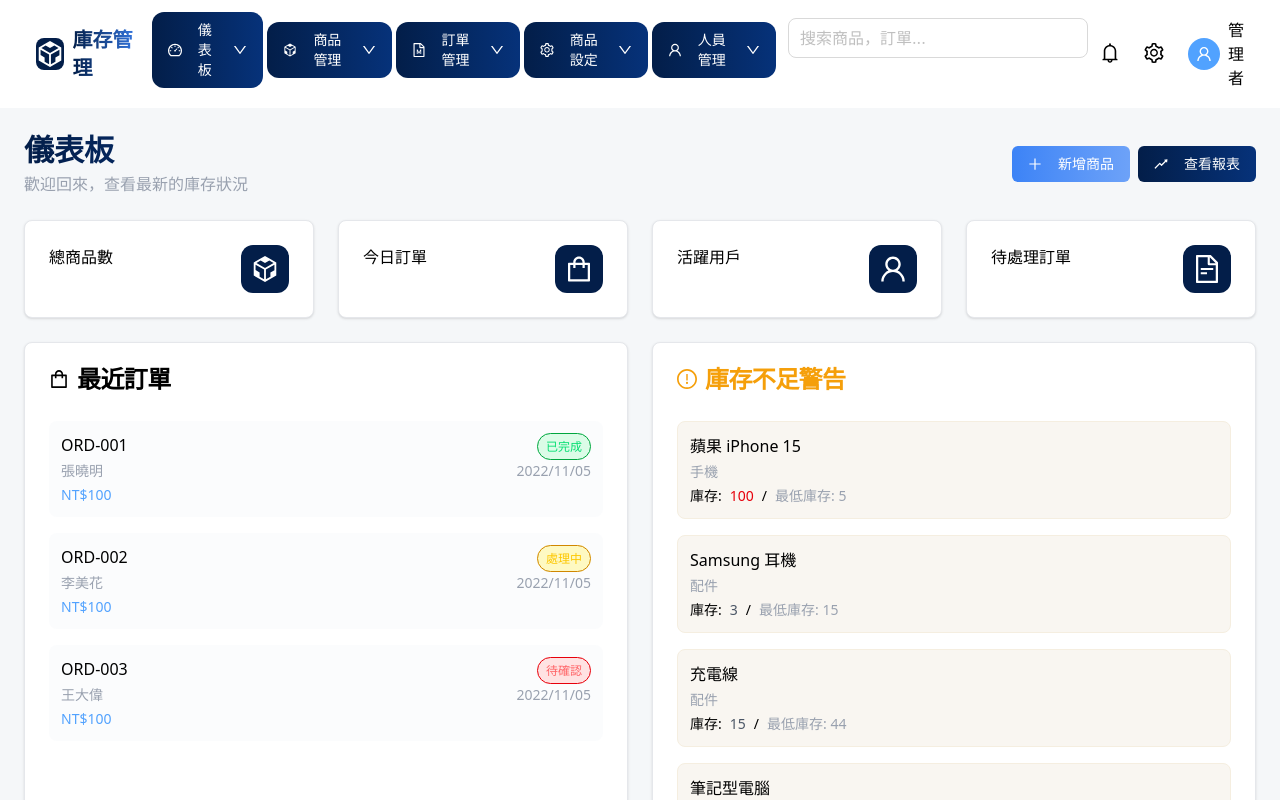
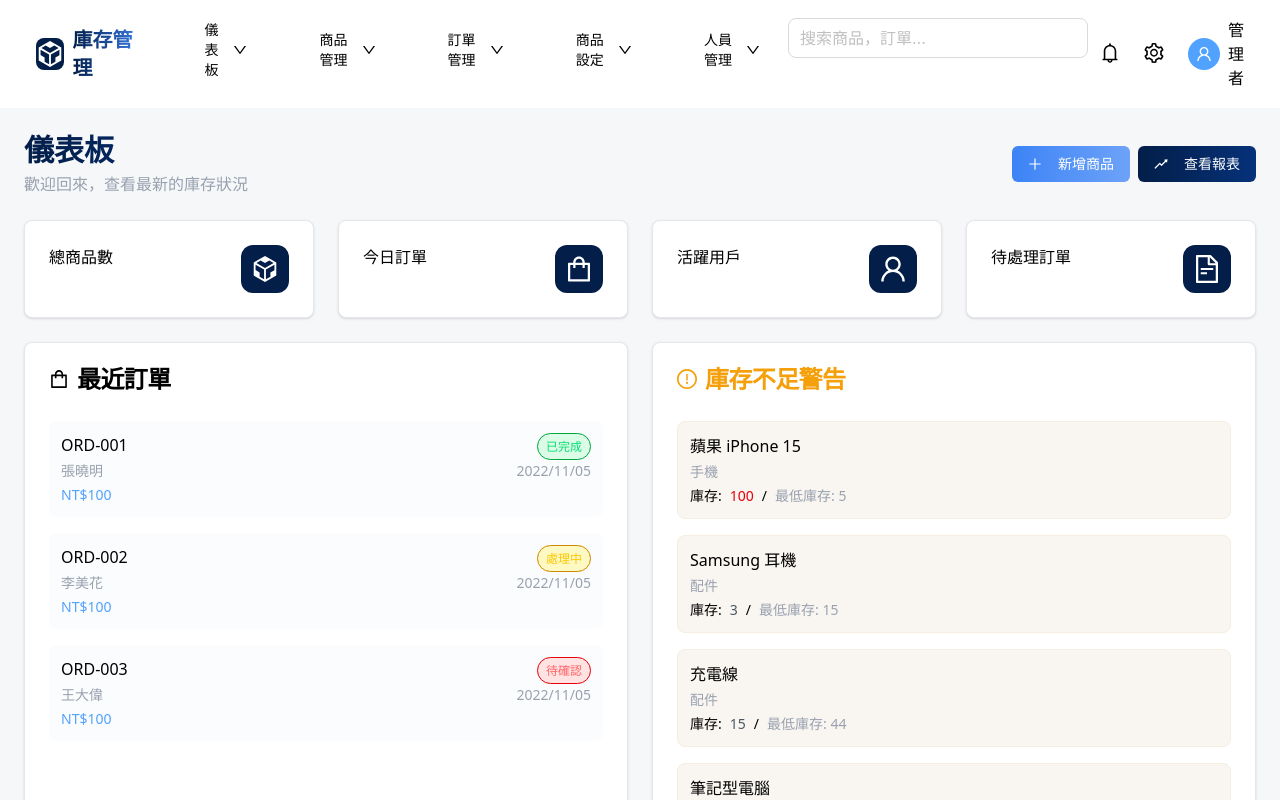
Before and after one commit to san257718/item-frontend, a Next.js app: page /Dashboard in a window 1280 px wide. Shown: the top 800 px of the page. Built offline with nearby package versions, Linux system fonts and the light colour scheme.

Commit message:
fix: 調整header hover 顯示

```diff
--- a/src/components/header/index.css
+++ b/src/components/header/index.css
@@ -1,9 +1,18 @@
 .arrow-up {
   animation: arrowUp 0.3s ease-in-out;
+  color: '#000000';
+}
+
+.arrow-up:hover {
+  color: '#ffffff';
 }
 
 .arrow-down {
   animation: arrowDown 0.3s ease-in-out;
+  color: '#000000';
+}
+.arrow-down:hover {
+  color: '#ffffff';
 }
 
 .listCard {
--- a/src/components/header/page.tsx
+++ b/src/components/header/page.tsx
@@ -21,7 +21,16 @@ export default function Header() {
   const router = useRouter();
   const pathname = usePathname();
   const [hoverPath, setHoverPath] = useState<string | null>(null);
+  const [childHoverPath, setChildHoverPath] = useState<string | null>(null);
+  const [isActive, setIsActive] = useState<boolean>(false);
 
+  const handleClick = (url: string) => {
+    if (url === pathname) {
+      setIsActive(true);
+    } else {
+      setIsActive(false);
+    }
+  };
 
   return (
     <div className="h-full sm:px-6 bg-white">
@@ -37,6 +46,9 @@ export default function Header() {
           <nav className="flex items-center space-x-1">
             {headerList.map((item) => {
               const isHovered = hoverPath === item.url;
+              const isActive = item.children?.some(
+                (child) => child.url === pathname
+              );
               return (
                 <div
                   className="relative"
@@ -44,31 +56,61 @@ export default function Header() {
                   onMouseOver={() => setHoverPath(item.url)}
                   onMouseLeave={() => setHoverPath(null)}
                 >
-                  <div className="bg-linear-to-r from-[#031e49] to-[#06327a] px-4 py-2 rounded-xl flex items-center h- mb-2">
+                  <button
+                    className={
+                      isActive || isHovered
+                        ? "bg-linear-to-r from-[#031e49] to-[#06327a] px-4 py-2 rounded-xl flex items-center h- mb-2 "
+                        : "px-4 py-2 flex items-center h- mb-2"
+                    }
+                  >
                     <div className="text-sm  gap-2 flex justify-center items-center cursor-pointer">
                       {item.icon}
-                      <span className="ml-2 text-white">{item.title}</span>
-                      {isHovered ? (
+                      <span
+                        className={
+                          isActive || isHovered
+                            ? "ml-2 text-white"
+                            : "ml-2 text-black"
+                        }
+                      >
+                        {item.title}
+                      </span>
+                      {isActive || isHovered ? (
                         <UpOutlined
                           className="arrow-up"
-                          style={{ color: "white" }}
+                          style={{
+                            color: isActive || isHovered ? "white" : "black",
+                          }}
                         />
                       ) : (
                         <DownOutlined
                           className="arrow-down"
-                          style={{ color: "white" }}
+                          style={{
+                            color: isActive || isHovered ? "white" : "black",
+                          }}
                         />
                       )}
                     </div>
-                  </div>
+                  </button>
 
                   {isHovered ? (
                     <button className="absolute listCard bg-white duration-200 border border-gray-200 p-1 w-48">
                       {item.children?.map((child) => {
+                        const ischildHovered = childHoverPath === child.url;
                         return (
                           <div key={child.title}>
-                            <Link href={child.url}>
-                              <div className="flex items-center p-2 gap-2">
+                            <Link
+                              href={child.url}
+                              onClick={() => handleClick(child.url)}
+                              onMouseOver={() => setChildHoverPath(child.url)}
+                              onMouseLeave={() => setChildHoverPath(null)}
+                            >
+                              <div
+                                className={
+                                  ischildHovered
+                                    ? "flex items-center p-2 gap-2 bg-blue-200 rounded-lg"
+                                    : "flex items-center p-2 gap-2 "
+                                }
+                              >
                                 <div>{child.icon}</div>
                                 <div className="flex flex-col text-left text-sm ">
                                   <span>{child.title}</span>
```
